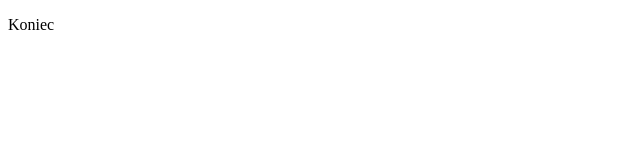
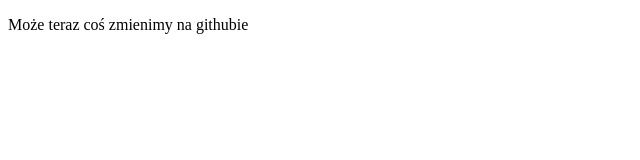
Before and after one commit to GeronimoJr/nauka-gita-2, a plain HTML site: page index.html in a window 1280 px wide. Shown: the whole page, without its empty margins (0-640 px from the left). Drawn offline with nearby package versions, Linux system fonts and the light colour scheme; files that its build step writes are made by us from their sources.

Commit message:
Update content of index.html

```diff
--- a/index.html
+++ b/index.html
@@ -8,7 +8,7 @@
 	</head>
 	<body>
 		<div class="initial-content">
-			<p>Koniec</p>
+			<p>Może teraz coś zmienimy na githubie</p>
 		</div>
 	</body>
 </html>
```
